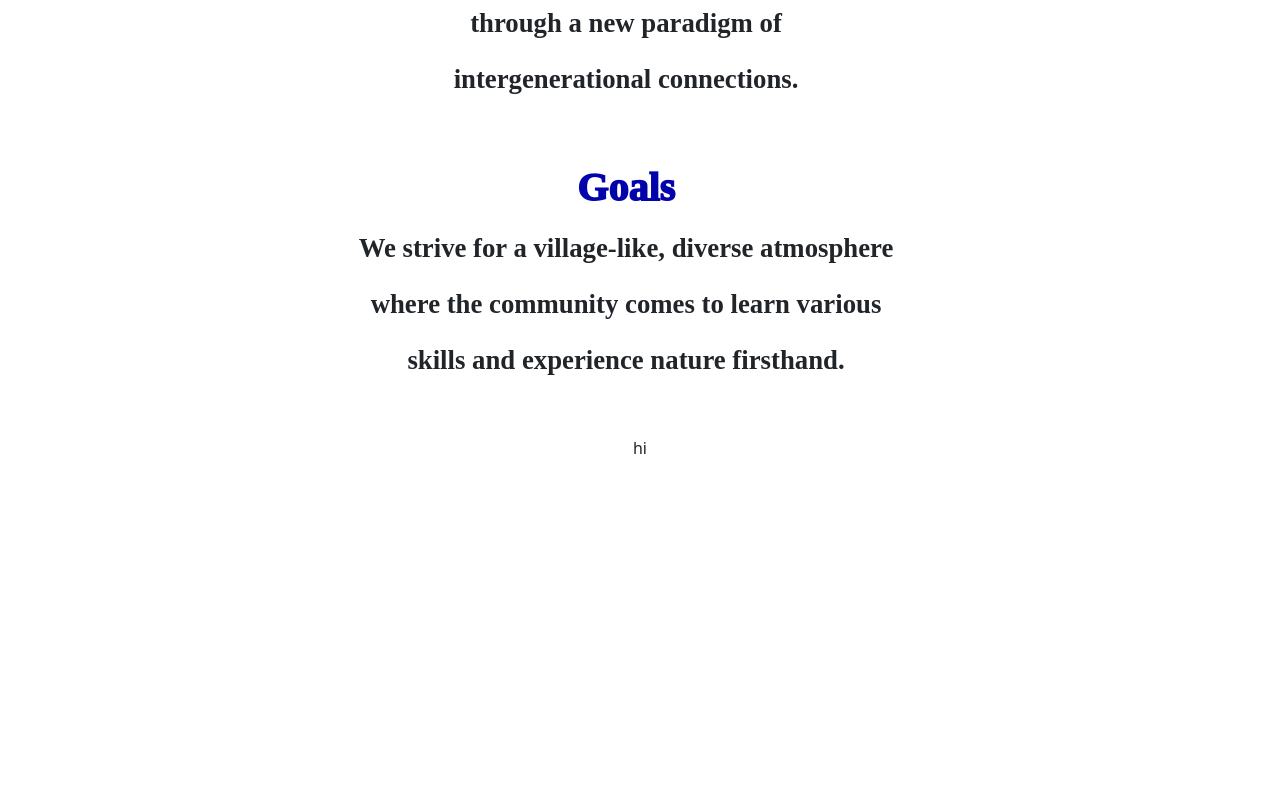
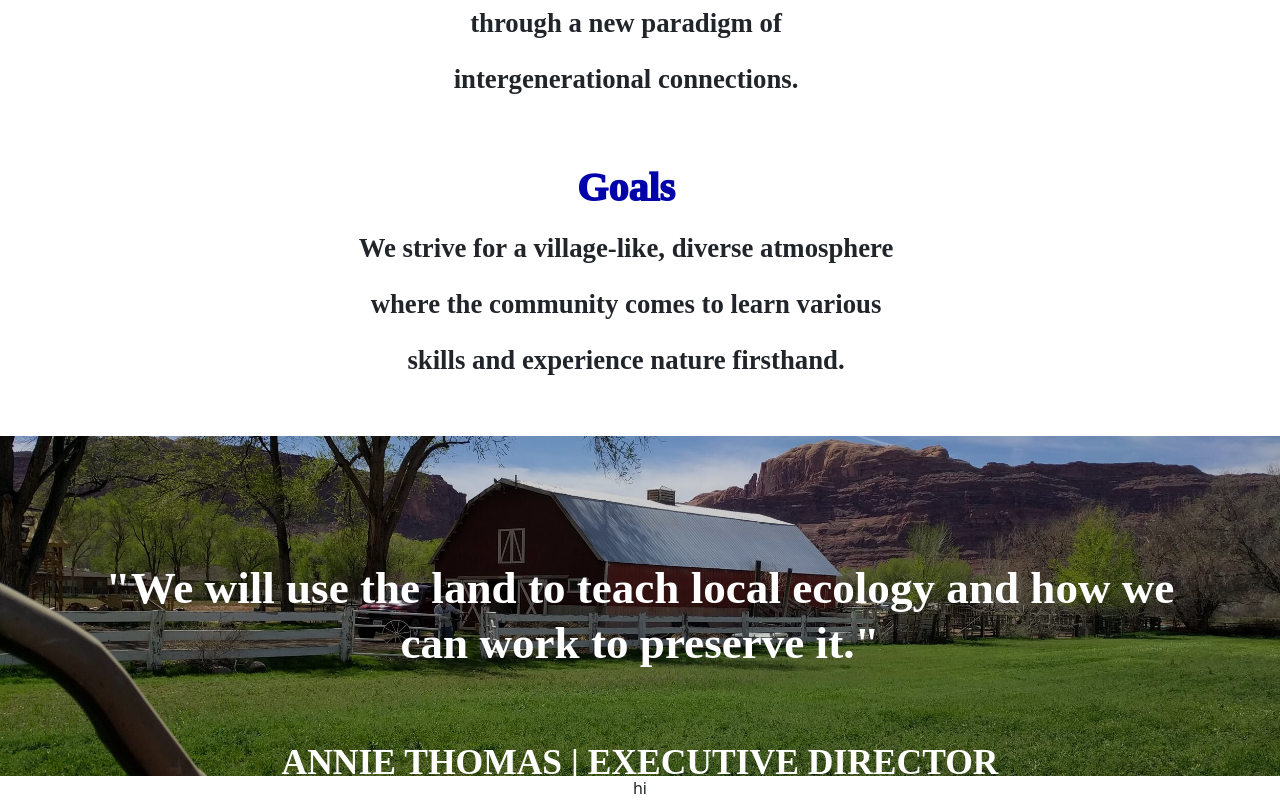
Before and after one commit to Sheilabob/OurVillageCopy, a React (Create React App) app: page / in a window 1280 px wide. Shown: the part 1169-1969 px from the top of the page. Before the commit the page ends 1629 px from the top, so only its background shows below. Built offline with nearby package versions, Linux system fonts and the light colour scheme.

Commit message:
lower hero section added to home page

```diff
--- a/src/App.css
+++ b/src/App.css
@@ -8,6 +8,34 @@ h1 {
   margin-inline-end: 0px;
   margin: 2rem 0;
   font-size: calc((4.2 - 1) * 1.2vh + 1rem);
+  line-height: 1.2208;
+  font-family: kepler-std;
+  font-weight: bold;
+  font-style: normal;
+  letter-spacing: 0em;
+  text-transform: none;
+}
+
+h2 {
+  display: block;
+  margin-inline-start: 0px;
+  margin-inline-end: 0px;
+  margin: 2rem 0;
+  font-size: calc((2.8 - 1) * 1.2vw + 1rem);
+  line-height: 1.2208;
+  font-family: kepler-std;
+  font-weight: bold;
+  font-style: normal;
+  letter-spacing: 0em;
+  text-transform: none;
+}
+
+h3 {
+  display: block;
+  margin-inline-start: 0px;
+  margin-inline-end: 0px;
+  margin: 2rem 0;
+  font-size: calc((2.2 - 1) * 1.2vw + 1rem);
   line-height: 1.2208;
   font-family: kepler-std;
   font-weight: bold;
@@ -56,3 +84,39 @@ h1 {
   font-weight: bold;
   font-family: kepler-std;
 }
+
+/* Lower Home Hero Section */
+.home-lower-hero-container {
+  /* display: flex; */
+  align-items: center;
+  justify-content: left;
+  height: 340px;
+  width: 100%;
+  background-size: cover;
+  background-position: center center; /* or 50% 50% */
+  background-repeat: no-repeat;
+  background-image: linear-gradient(rgba(0, 0, 0, 0.2), rgba(0, 0, 0, 0.2)),
+    url(./images/ourvillageLowerCover.jpg);
+}
+
+.home-lower-hero-title {
+  color: #fff;
+  text-align: center;
+  font-size: calc((3.2 - 1) * 1.2vh + 1.5rem);
+  /* text-shadow: 0.5px 0.5px black; */
+  font-weight: bold;
+  padding: 10% 5% 5% 5%;
+  /* text-align: left;
+  padding-left: 20px; */
+}
+
+.home-lower-hero-subtitle {
+  color: #fff;
+  text-align: center;
+  font-size: calc((2.2 - 1) * 1.2vh + 1.5rem);
+
+  /* text-shadow: 0.5px 0.5px black; */
+  font-weight: bold;
+  /* text-align: left;
+  padding-left: 20px; */
+}
--- a/src/App.js
+++ b/src/App.js
@@ -4,6 +4,7 @@ import 'bootstrap/dist/css/bootstrap.min.css';
 import HomeHero from './Components/HomeHero';
 import Header from './Components/Header';
 import MissionVisionGoals from './Components/MissionVisionGoals';
+import HomeLowerHero from './Components/HomeLowerHero';
 
 
 function App(props) {
@@ -13,6 +14,7 @@ function App(props) {
       <Header />
       <HomeHero />
       <MissionVisionGoals />
+      <HomeLowerHero />
       {props.msg}
     </div>
   );
--- /dev/null
+++ b/src/Components/HomeLowerHero.js
@@ -0,0 +1,16 @@
+import React from "react";
+import { Container, Row, Col } from 'react-bootstrap';
+
+export default function HomeLowerHero() {
+    return (
+        <Container className="home-lower-hero-container" fluid>
+        <Row>
+          <Col >
+            <h2 className="home-lower-hero-title"><strong>"We will use the land to teach local ecology and how we can work to preserve it."
+              </strong></h2>
+            <h3 className="home-lower-hero-subtitle"><strong>ANNIE THOMAS | EXECUTIVE DIRECTOR</strong></h3>
+          </Col>
+        </Row>
+      </Container>
+    )
+}
```
Also changed, not shown: src/images/ourvillageLowerCover.jpg (added).
